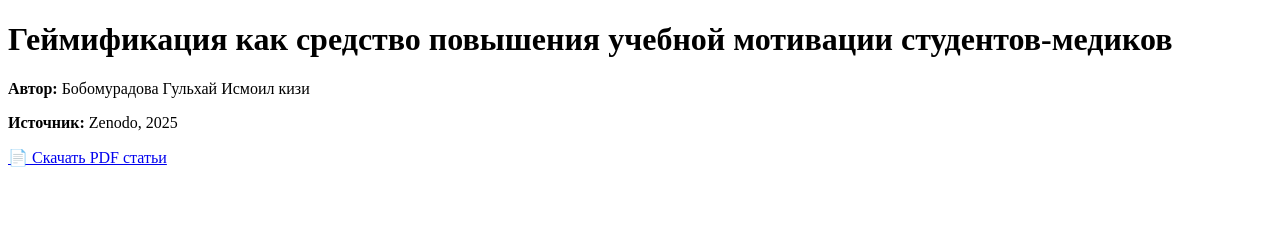
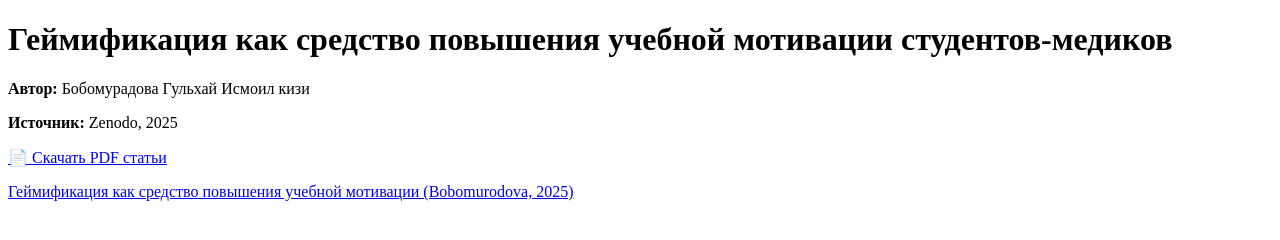
Before and after one commit to ilona1israilova-code/---, a plain HTML site: page bobomurodova-gamification.html in a window 1280 px wide. Drawn offline with Linux system fonts and the light colour scheme.

Commit message:
Update bobomurodova-gamification.html

```diff
--- a/bobomurodova-gamification.html
+++ b/bobomurodova-gamification.html
@@ -26,4 +26,8 @@
 </p>
 
 </body>
+    <a href="bobomurodova-gamification.html">
+    Геймификация как средство повышения учебной мотивации (Bobomurodova, 2025)
+</a>
+
 </html>
```
